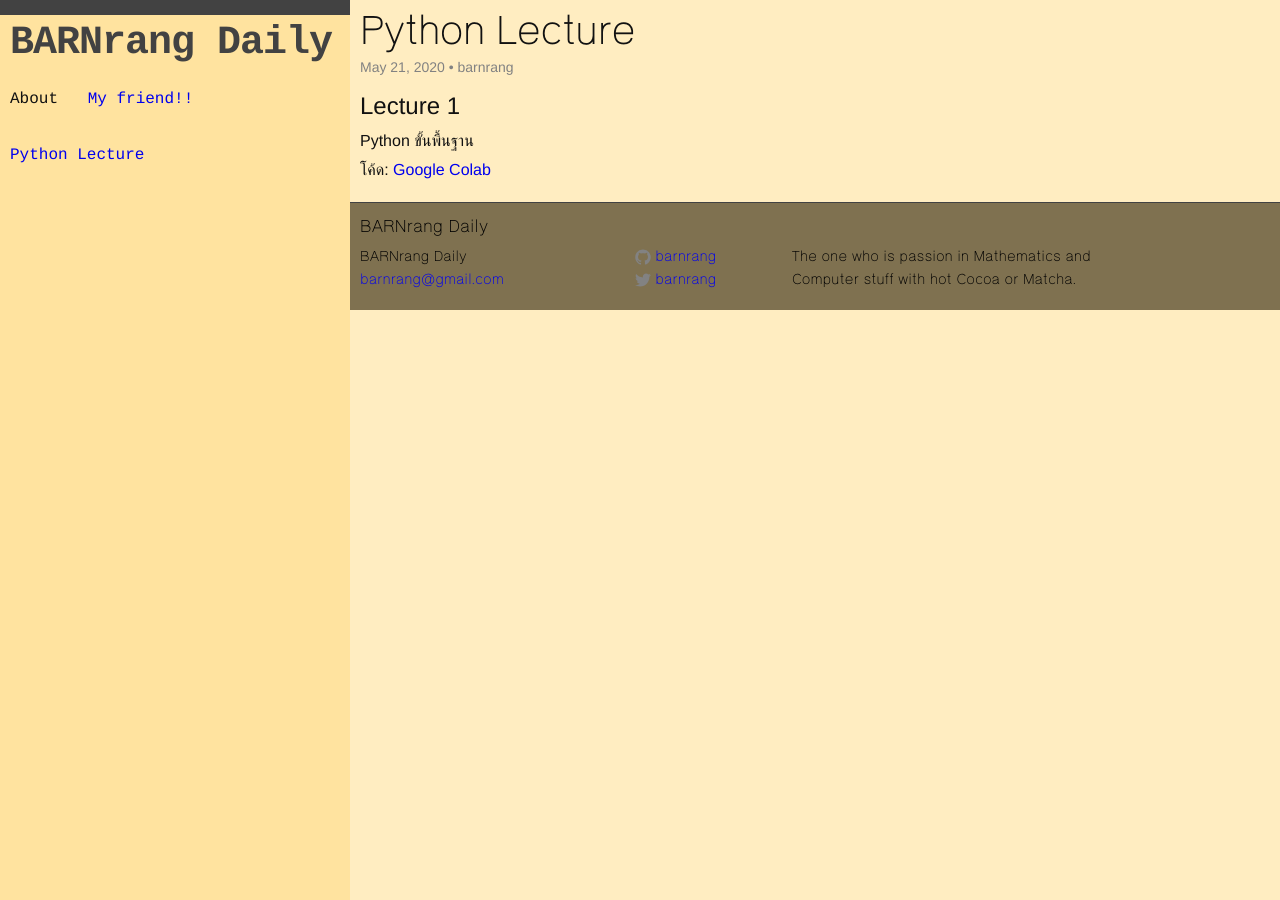
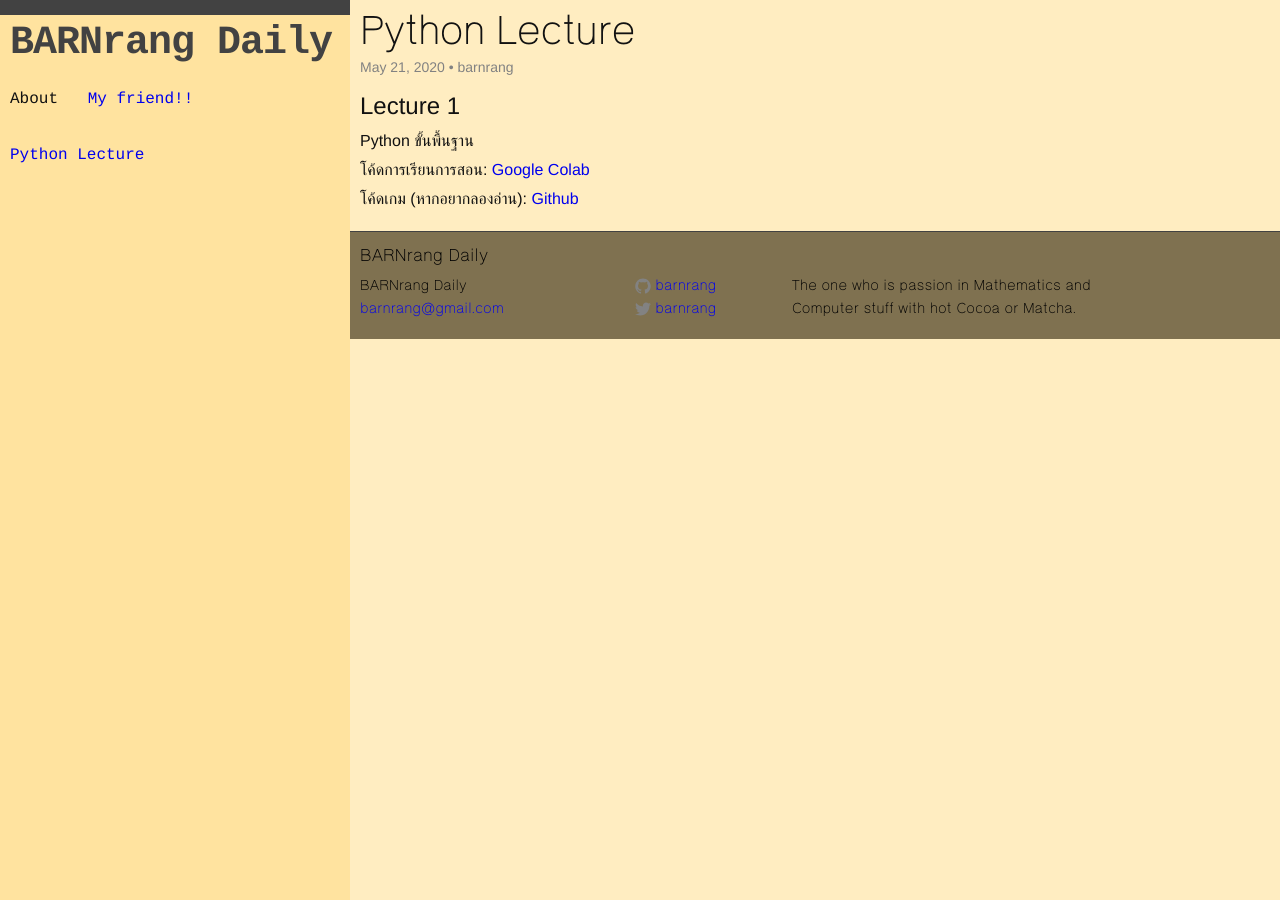
Before and after one commit to barnrang/barnrang.github.io, a Jekyll site: the page built from _posts/2020-5-21-python-lecture.markdown, in a window 1280 px wide. Built offline with Jekyll 4.4.1, drawn with Linux system fonts in a browser that asks for light colours.

Commit message:
add game code

```diff
--- a/_posts/2020-5-21-python-lecture.markdown
+++ b/_posts/2020-5-21-python-lecture.markdown
@@ -10,4 +10,6 @@ chapter: 1
 # Lecture 1
 Python ขั้นพื้นฐาน
 
-โค้ด: <a href="https://colab.research.google.com/drive/1Ud8tyCfiQv1_LpBVRbOVzzALqUpuJ0IQ?usp=sharing" target="blank">Google Colab</a>
+โค้ดการเรียนการสอน: <a href="https://colab.research.google.com/drive/1Ud8tyCfiQv1_LpBVRbOVzzALqUpuJ0IQ?usp=sharing" target="blank">Google Colab</a>
+
+โค้ดเกม (หากอยากลองอ่าน): <a href="https://github.com/barnrang/python-lecture/tree/master/lecture-1" target="blank">Github</a>
```
